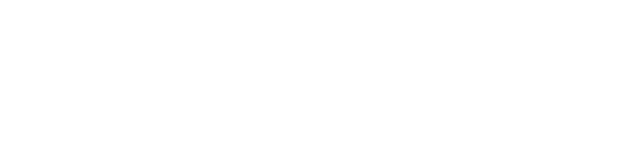
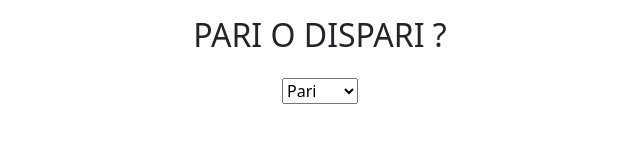
Before and after one commit to AntonioDiBari/js-paliedispari, a plain HTML site: page es Pari e Dispari/index.html in a window 1280 px wide. Shown: the whole page, without its empty margins (320-960 px from the left). Drawn offline with nearby package versions, Linux system fonts and the light colour scheme.

Commit message:
feat: Pari e Dispari pseudocodice

```diff
--- a/es Pari e Dispari/index.html
+++ b/es Pari e Dispari/index.html
@@ -32,10 +32,14 @@
     <script type="text/javascript" src="./js/main.js" defer></script>
   </head>
   <body>
-    <header></header>
-    <section></section>
-    <section></section>
-    <footer></footer>
+    <section class="text-center">
+      <h2 class="m-3">PARI O DISPARI ?</h2>
+      <select id="even-odd" class="m-2">
+        <option value="even">Pari</option>
+        <option value="odd">Dispari</option>
+      </select>
+      <p id="result" class="my-5 bold fs-2 text-center"></p>
+    </section>
     <script
       src="https://cdn.jsdelivr.net/npm/bootstrap@5.3.2/dist/js/bootstrap.bundle.min.js"
       integrity="sha384-C6RzsynM9kWDrMNeT87bh95OGNyZPhcTNXj1NW7RuBCsyN/o0jlpcV8Qyq46cDfL"
```
Also changed, not shown: 1 other file.
